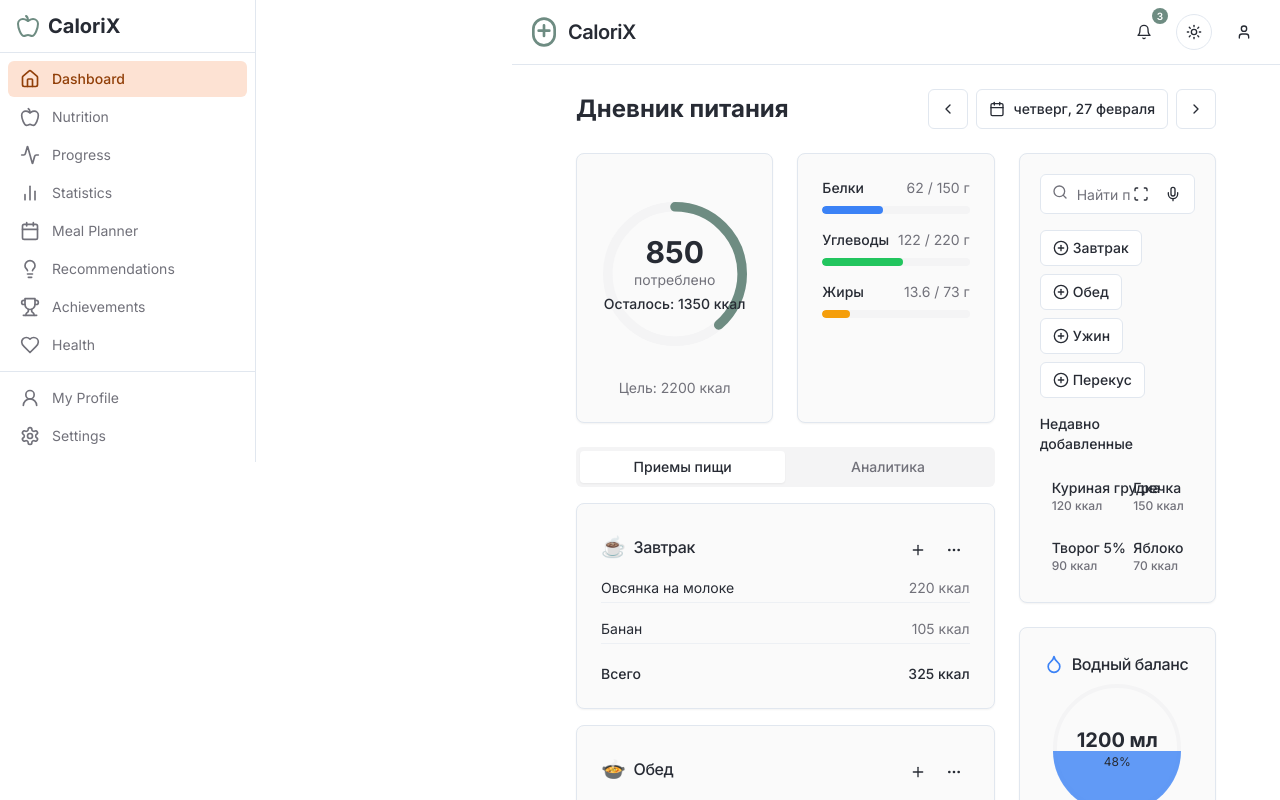
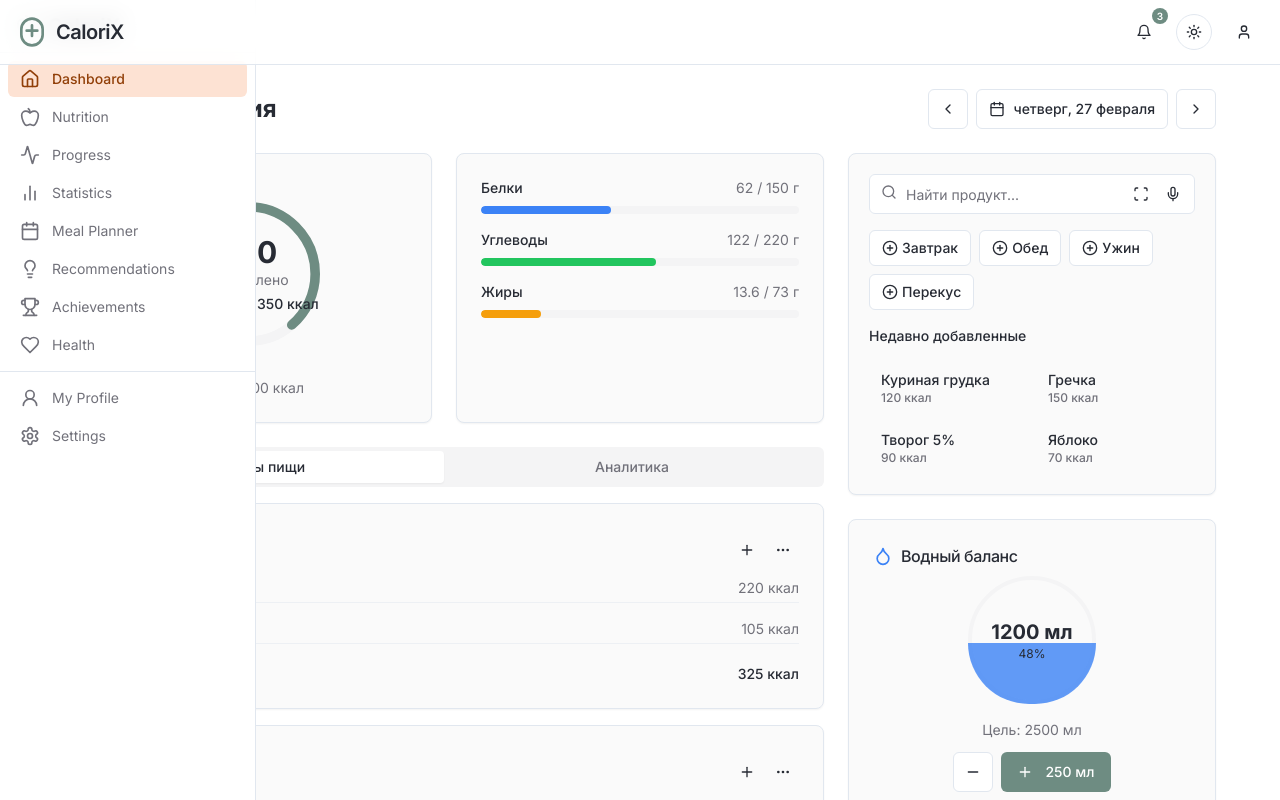
Before and after one commit to chavela89/calorix-insight, a React (Vite) app: page / in a window 1280 px wide. Shown: the top 800 px of the page. Built offline with nearby package versions, Linux system fonts and the light colour scheme.

Commit message:
Fix: Desktop menu display
The desktop menu is currently displaying incorrectly.  This commit addresses the display issue.

```diff
--- a/src/components/layout/Layout.tsx
+++ b/src/components/layout/Layout.tsx
@@ -14,7 +14,7 @@ export function Layout() {
   return (
     <div className="flex min-h-screen bg-background">
       <Sidebar isOpen={sidebarOpen} toggleSidebar={toggleSidebar} />
-      <div className="flex flex-col flex-1 w-full md:pl-64">
+      <div className="flex flex-col flex-1">
         <Header toggleSidebar={toggleSidebar} />
         <main className="flex-1 py-6 px-4 sm:px-6 md:px-8">
           <Outlet />
--- a/src/components/layout/Sidebar.tsx
+++ b/src/components/layout/Sidebar.tsx
@@ -64,10 +64,10 @@ export function Sidebar({ isOpen, toggleSidebar }: SidebarProps) {
       {/* Боковая панель */}
       <div
         className={cn(
-          "fixed inset-y-0 left-0 z-20 flex h-full w-[280px] flex-col bg-background border-r transition-transform duration-300 ease-in-out",
+          "fixed inset-y-0 left-0 z-20 flex h-full w-64 flex-col bg-background border-r transition-transform duration-300 ease-in-out",
           "shadow-lg md:shadow-none", // Тень только для мобильной версии
           isOpen ? "translate-x-0" : "-translate-x-full",
-          "md:relative md:translate-x-0 md:w-64" // На десктопе всегда видима и меньшей ширины
+          "md:translate-x-0" // На десктопе всегда видима
         )}
       >
         <div className="flex items-center justify-between border-b px-4 py-3">
```
